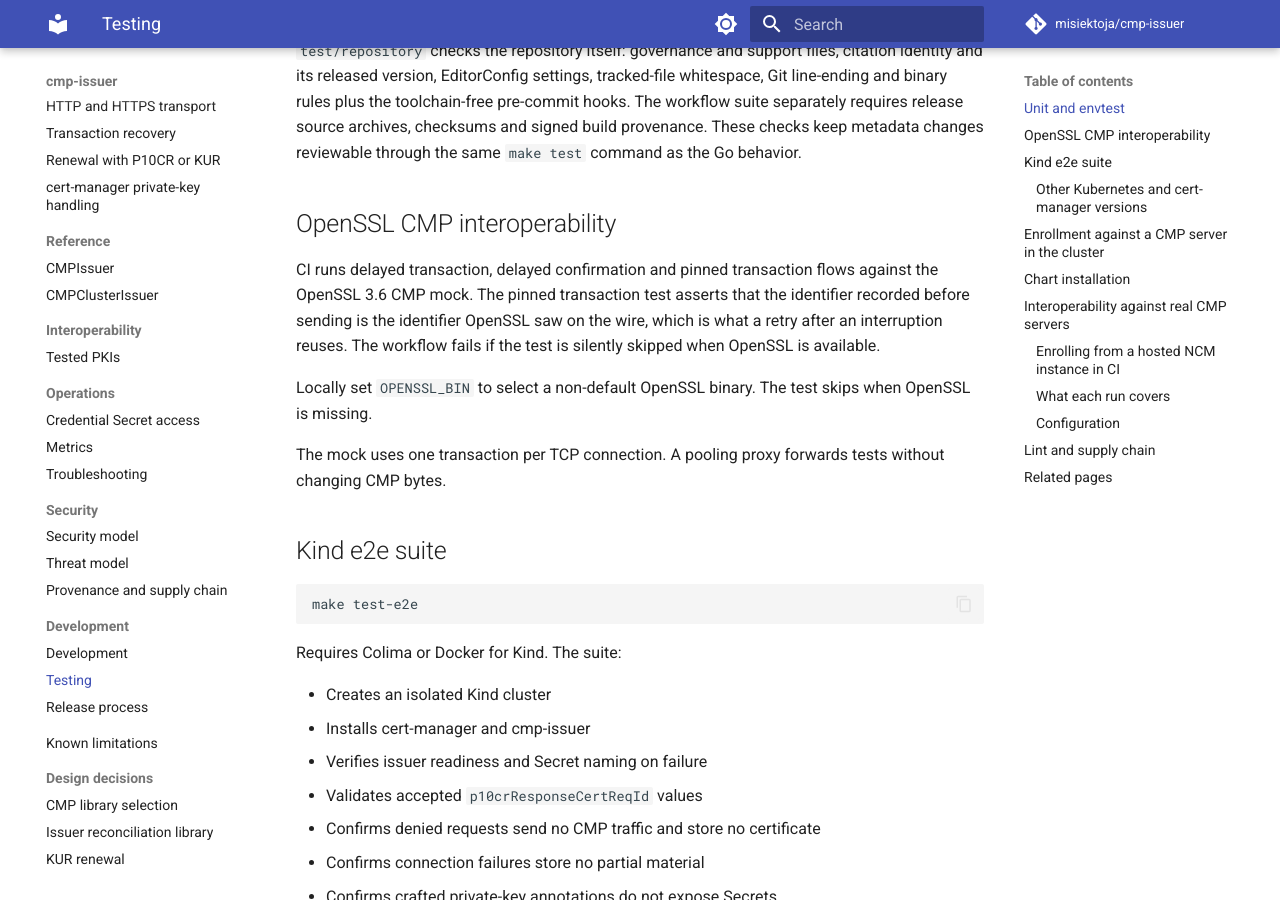
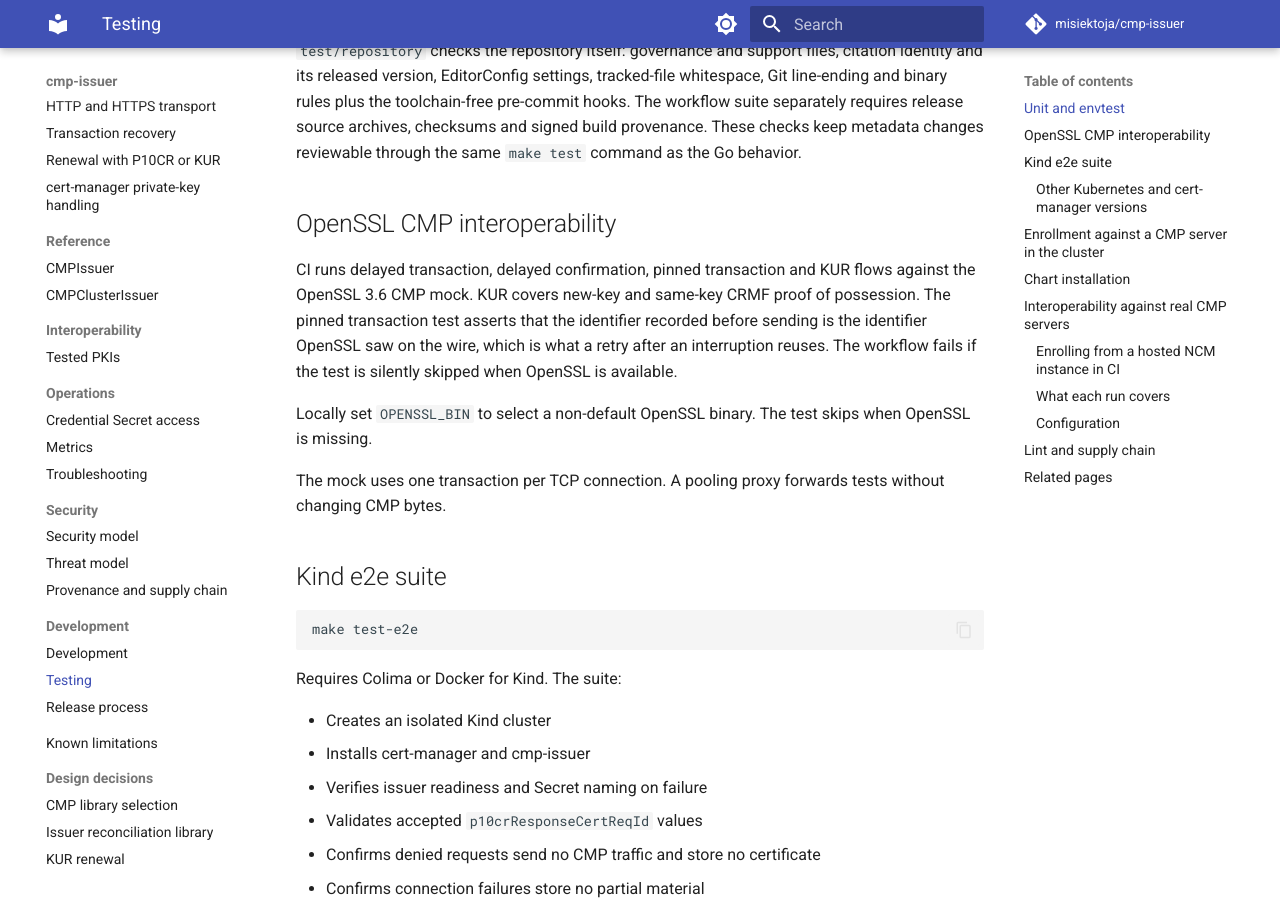
Before and after one commit to misiektoja/cmp-issuer, an MkDocs documentation site: the page built from docs/development/testing.md, in a window 1280 px wide and 900 px high, scrolled down 1092 px. Built offline with MkDocs 1.6.1 and Material for MkDocs 9.7.7, drawn with Linux system fonts in a browser that asks for light colours; comment, search, counter and statistics services are not loaded; some of the changed text lies outside the part shown.

Commit message:
docs(development): document KUR interoperability coverage
Signed-off-by: misiektoja <misiektoja-github@rm-rf.ninja>

```diff
--- a/docs/development/testing.md
+++ b/docs/development/testing.md
@@ -45,7 +45,7 @@
 
 ## OpenSSL CMP interoperability
 
-CI runs delayed transaction, delayed confirmation and pinned transaction flows against the OpenSSL 3.6 CMP mock. The pinned transaction test asserts that the identifier recorded before sending is the identifier OpenSSL saw on the wire, which is what a retry after an interruption reuses. The workflow fails if the test is silently skipped when OpenSSL is available.
+CI runs delayed transaction, delayed confirmation, pinned transaction and KUR flows against the OpenSSL 3.6 CMP mock. KUR covers new-key and same-key CRMF proof of possession. The pinned transaction test asserts that the identifier recorded before sending is the identifier OpenSSL saw on the wire, which is what a retry after an interruption reuses. The workflow fails if the test is silently skipped when OpenSSL is available.
 
 Locally set `OPENSSL_BIN` to select a non-default OpenSSL binary. The test skips when OpenSSL is missing.
 
@@ -108,6 +108,8 @@
 | Shared secret over HTTP | `PasswordBasedMac` protected P10CR against a plain endpoint |
 | Shared secret over HTTPS | the same request over TLS, with the endpoint certificate verified against a pinned authority |
 | Certificate signature over HTTP | `Signature` protected P10CR using a registration certificate |
+| KUR with key rotation | P10CR revision one then certificate-authenticated KUR with a new requested key |
+| KUR with key reuse | P10CR revision one then certificate-authenticated KUR with the existing key |
 | Transaction records | one `CMPTransaction` per enrollment, each reporting `Issued` |
 
 Each issued certificate is checked against the authority that signed it and against the chain stored in its Secret. The CMP response trust anchor and the endpoint TLS trust anchor are two different authorities, so a run also proves the two trust decisions stay separate.
```
